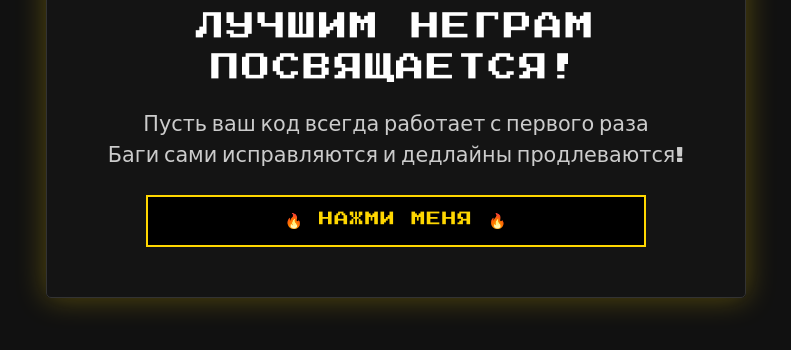
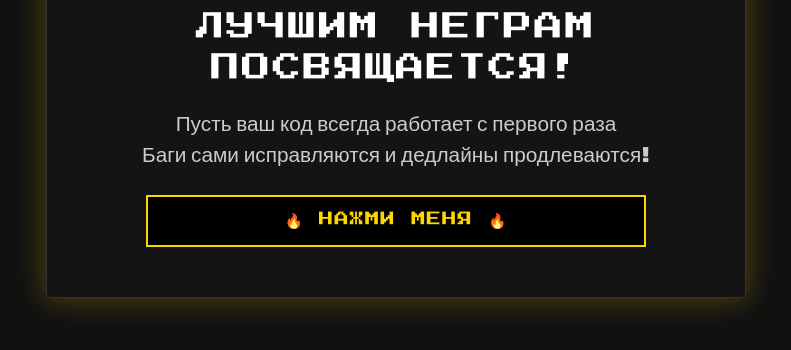
Before and after one commit to ananasdenisovich/7maya, a plain HTML site: page index.html in a window 1280 px wide. Shown: the part 334-684 px from the top of the page, without its empty margins (244-1035 px from the left). Drawn offline with Linux system fonts and the light colour scheme.

Commit message:
fix: fixed fonts

```diff
--- a/index.html
+++ b/index.html
@@ -12,7 +12,7 @@
         box-sizing: border-box;
       }
       body {
-        font-family: 'Bungee', cursive;
+        font-family: 'Bungee', 'Arial Black', sans-serif;
         background: #111;
         text-align: center;
         margin: 0;
```
